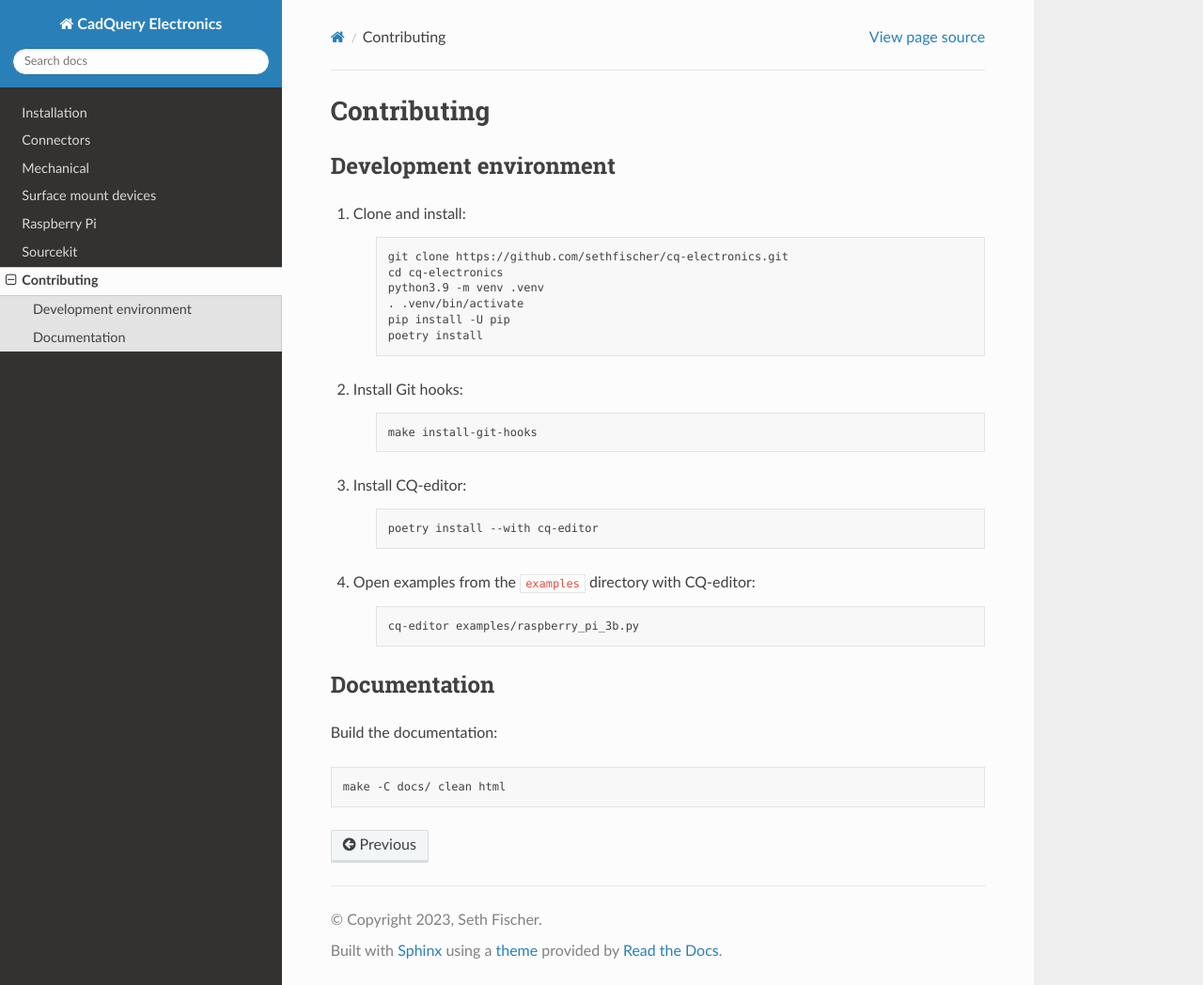
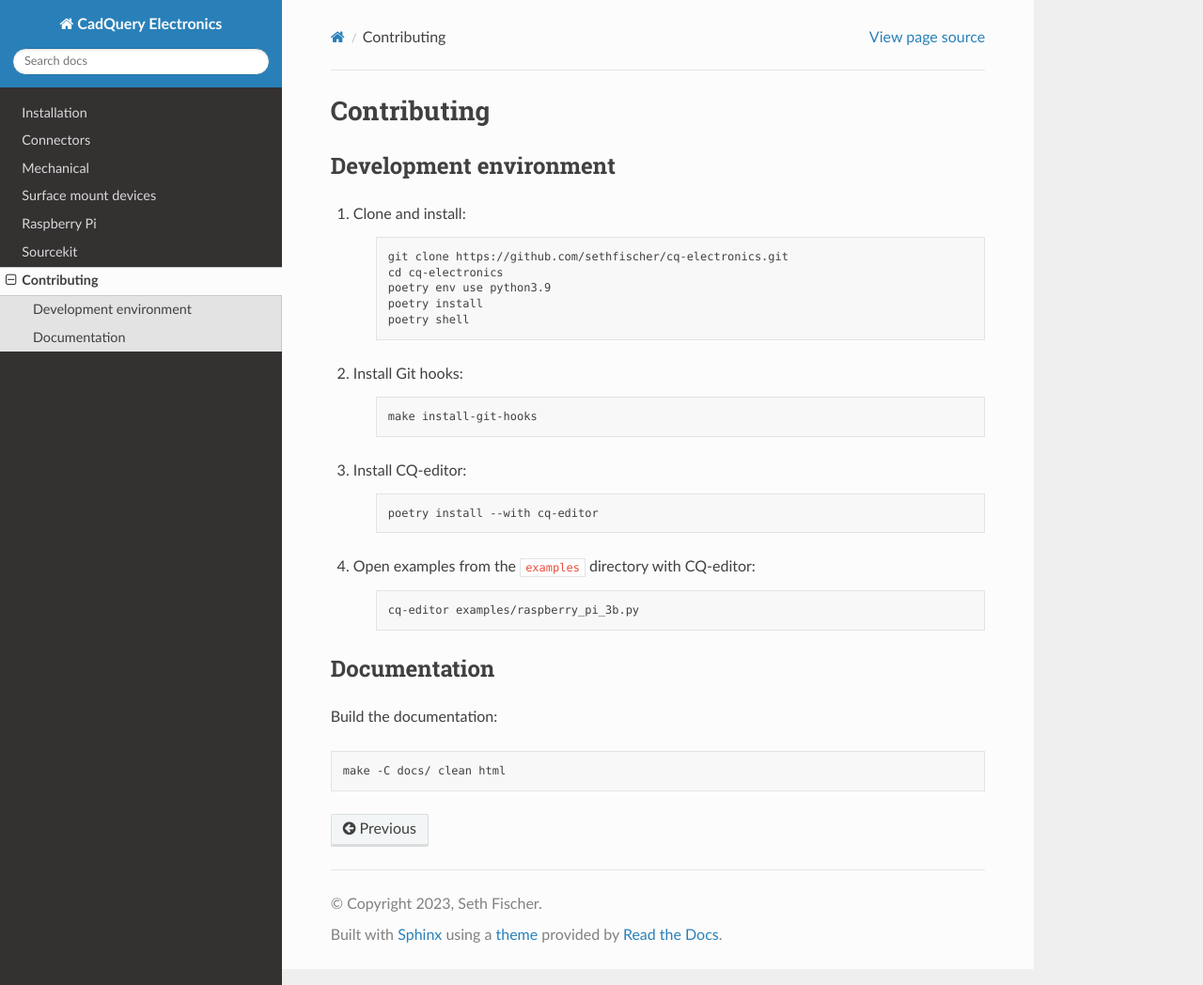
Before and after one commit to sethfischer/cq-electronics, a Sphinx documentation site: the page built from docs/contributing.rst, in a window 1280 px wide and 1048 px high. Shown: the whole window at 94% size. Built offline with Sphinx 7.4.7 and the Read the Docs theme 2.0.0, drawn with Linux system fonts in a browser that asks for light colours.

Commit message:
docs: use poetry managed environment

```diff
--- a/docs/contributing.rst
+++ b/docs/contributing.rst
@@ -11,10 +11,9 @@ Development environment
 
         git clone https://github.com/sethfischer/cq-electronics.git
         cd cq-electronics
-        python3.9 -m venv .venv
-        . .venv/bin/activate
-        pip install -U pip
+        poetry env use python3.9
         poetry install
+        poetry shell
 
 #. Install Git hooks:
 
```
